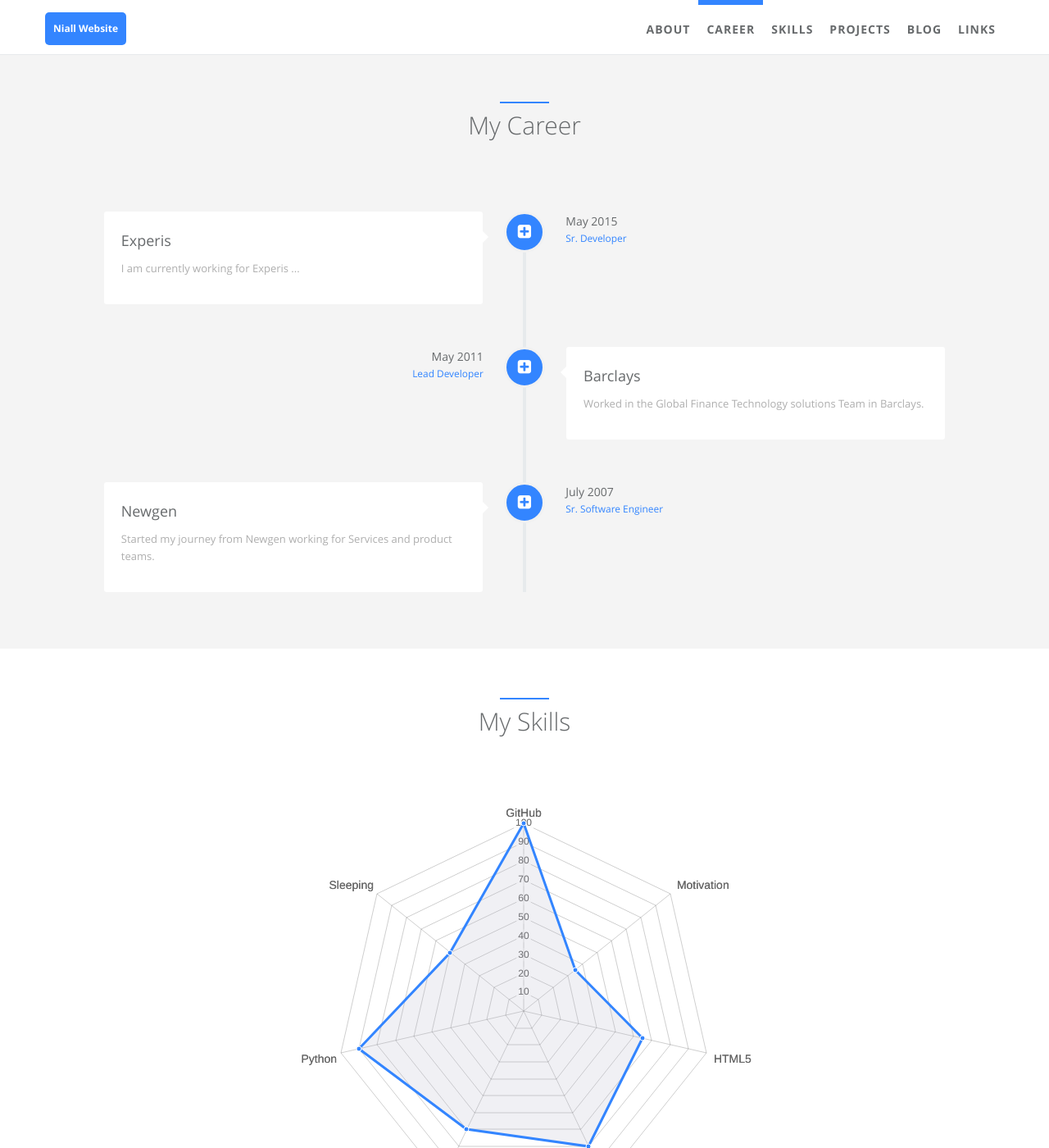
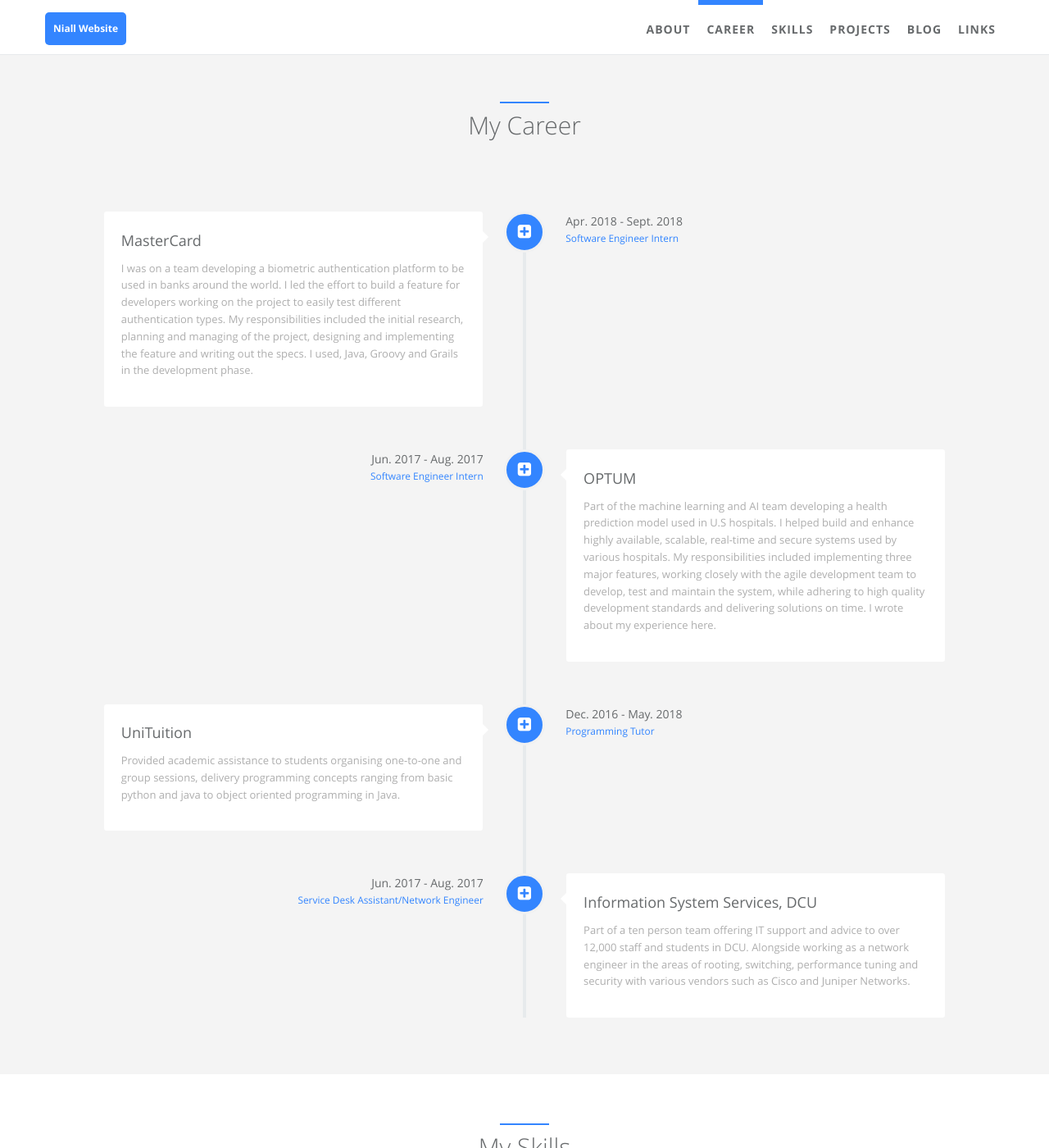
Before and after one commit to Nialllyons10/Nialllyons10.github.io, a Jekyll site: the page built from index.html, in a window 1280 px wide and 1400 px high, scrolled down 818 px. Shown: the whole window at 82% size. Built offline with Jekyll 4.4.1, drawn with Linux system fonts in a browser that asks for light colours.

Commit message:
Update careers.yml

```diff
--- a/_data/index/careers.yml
+++ b/_data/index/careers.yml
@@ -1,44 +1,56 @@
 # careers section data
 # if you don't have language feature(language.yml is empty), ignore "i18n" items
 - name:
-    detail: Experis
+    detail: MasterCard
     i18n: company_a
   desc:
-    detail: I am currently working for Experis ...
+    detail: I was on a team developing a biometric authentication platform to be used in banks around the world. I led the effort to build a feature for developers working on the project to easily test different authentication types. My responsibilities included the initial research, planning and managing of the project, designing and implementing the feature and writing out the specs. I used, Java, Groovy and Grails in the development phase.
     i18n: company_a_desc
   date:
-    detail: May 2015
+    detail: Apr. 2018 - Sept. 2018
     i18n: company_a_date
   job:
-    detail: Sr. Developer
+    detail: Software Engineer Intern
     i18n: company_a_job
   icon: fa-plus-square
 
 - name:
-    detail: Barclays
+    detail: OPTUM
     i18n: company_b
   desc:
-    detail: Worked in the Global Finance Technology solutions Team in Barclays.
+    detail: Part of the machine learning and AI team developing a health prediction model used in U.S hospitals. I helped build and enhance highly available, scalable, real-time and secure systems used by various hospitals. My responsibilities included implementing three major features, working closely with the agile development team to develop, test and maintain the system, while adhering to high quality development standards and delivering solutions on time. I wrote about my experience here.
     i18n: company_b_desc
   date:
-    detail: May 2011
+    detail: Jun. 2017 - Aug. 2017
     i18n: company_b_date
   job:
-    detail: Lead Developer
+    detail: Software Engineer Intern
     i18n: company_b_job
   icon: fa-plus-square
 
+- name:
+    detail: UniTuition
+    i18n: company_c
+  desc:
+    detail: Provided academic assistance to students organising one-to-one and group sessions, delivery programming concepts ranging from basic python and java to object oriented programming in Java.
+  date:
+    detail: Dec. 2016 - May. 2018
+    i18n: company_c_date
+  job:
+    detail: Programming Tutor
+    i18n: company_c_job
+  icon: fa-plus-square
 
 - name:
-    detail: Newgen
-    i18n: company_c
+    detail: Information System Services, DCU
+    i18n: company_d
   desc:
-    detail: Started my journey from Newgen working for Services and product teams.
-    i18n: company_c_desc
+    detail: Part of a ten person team offering IT support and advice to over 12,000 staff and students in DCU. Alongside working as a network engineer in the areas of rooting, switching, performance tuning and security with various vendors such as Cisco and Juniper Networks.
+    i18n: company_d_desc
   date:
-    detail: July 2007
-    i18n: company_c_date
+    detail: Jun. 2017 - Aug. 2017
+    i18n: company_d_date
   job:
-    detail: Sr. Software Engineer
-    i18n: company_c_job
+    detail: Service Desk Assistant/Network Engineer
+    i18n: company_d_job
   icon: fa-plus-square
```
